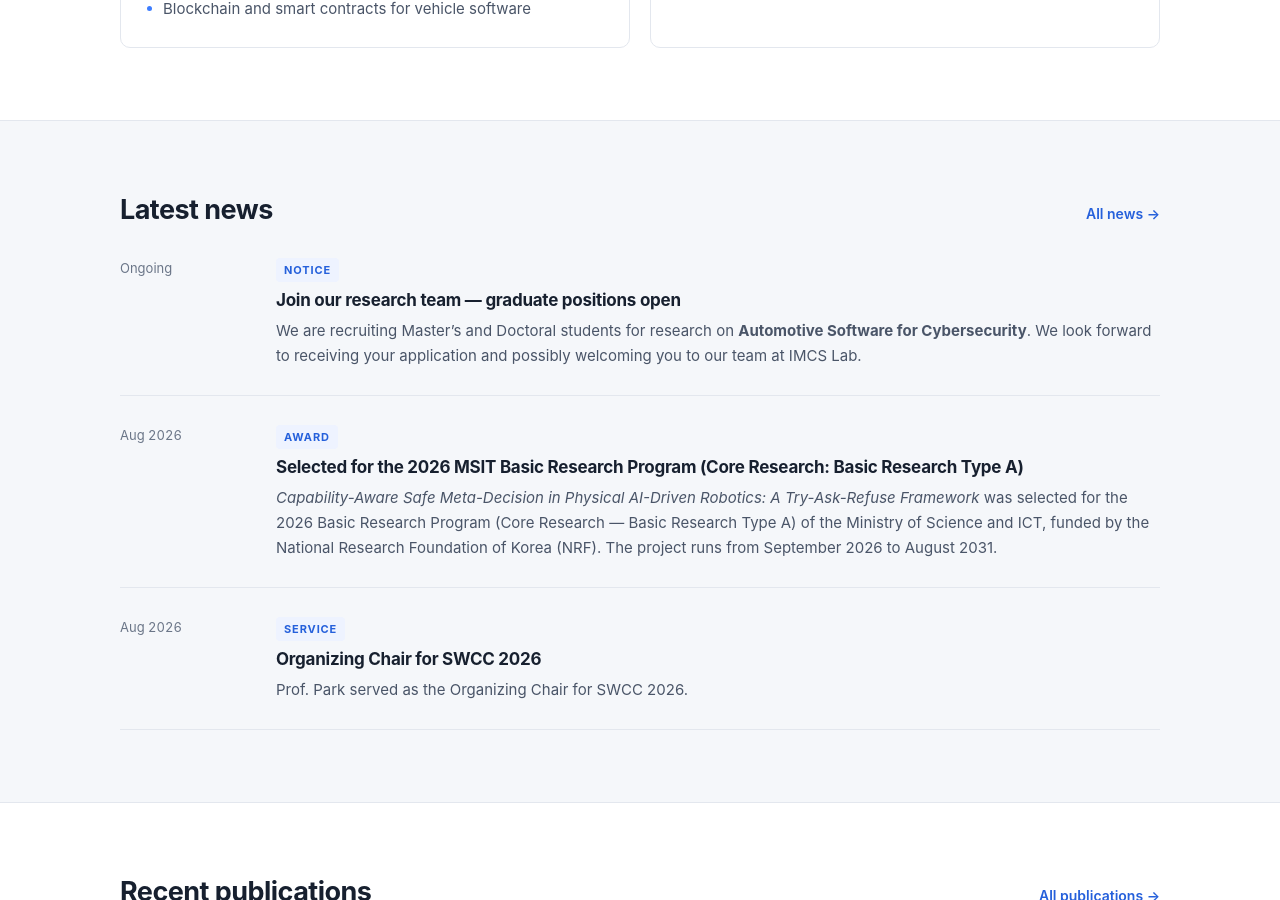
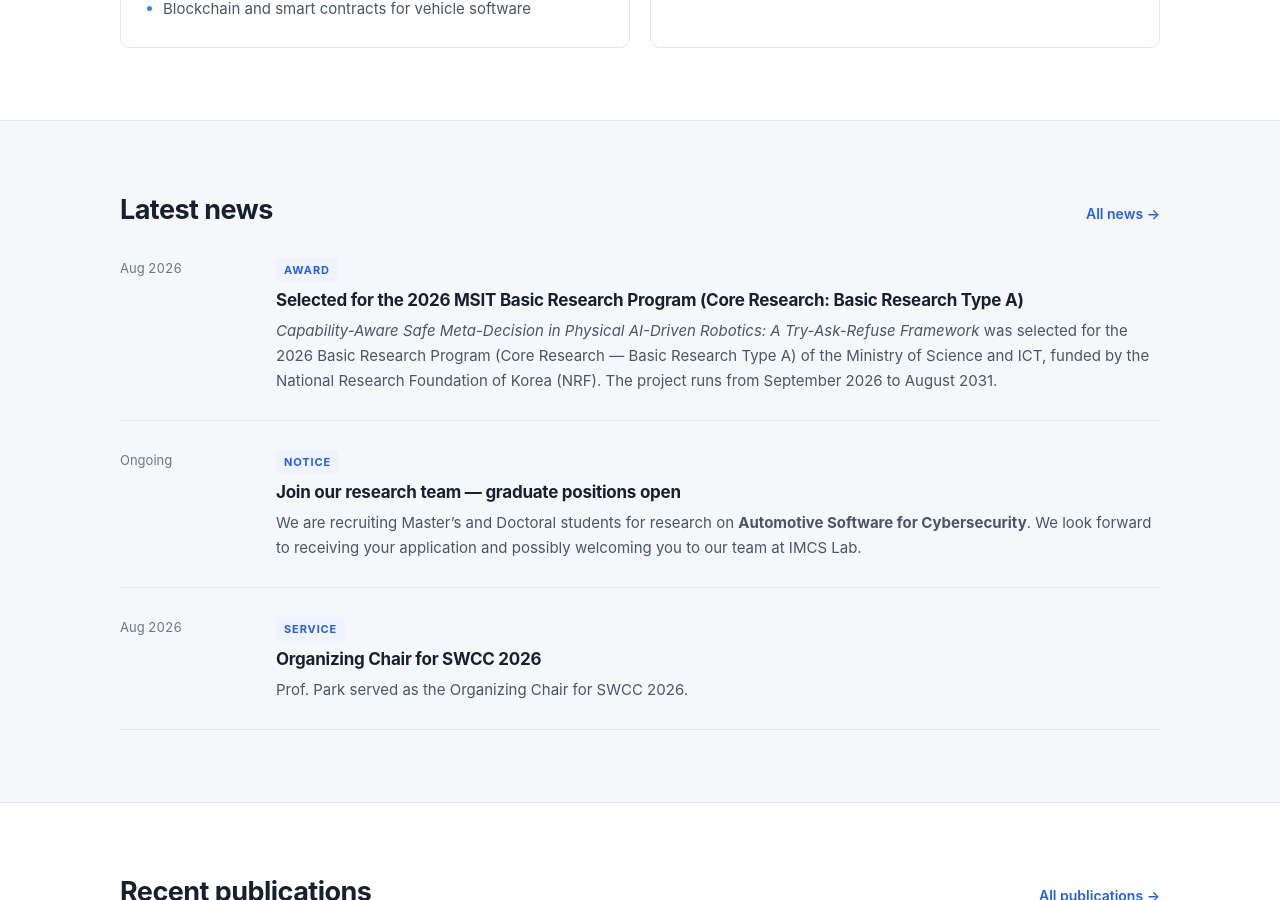
Before and after one commit to imcslab/imcslab.github.io, a Jekyll site: the page built from index.html, in a window 1280 px wide and 900 px high, scrolled down 1157 px. Built offline with Jekyll 4.4.1, drawn with Linux system fonts in a browser that asks for light colours; part of the change alters nothing that is shown.

Commit message:
News: move the 2026 NRF grant announcement to the top
Co-Authored-By: Claude Opus 5 (1M context) <noreply@anthropic.com>

```diff
--- a/_data/news.yml
+++ b/_data/news.yml
@@ -17,6 +17,16 @@
 #
 # Items are shown in the order written here — newest first.
 
+- date: "Aug 2026"
+  tag: Award
+  title: "Selected for the 2026 MSIT Basic Research Program (Core Research: Basic Research Type A)"
+  body: >
+    *Capability-Aware Safe Meta-Decision in Physical AI-Driven Robotics: A
+    Try-Ask-Refuse Framework* was selected for the 2026 Basic Research Program
+    (Core Research — Basic Research Type A) of the Ministry of Science and ICT,
+    funded by the National Research Foundation of Korea (NRF). The project runs
+    from September 2026 to August 2031.
+
 - date: "Ongoing"
   tag: Notice
   title: "Join our research team — graduate positions open"
@@ -28,16 +38,6 @@
     - "Research topics: anomaly detection for CAN IDS, PKI for EV Plug and Charge, blockchain and smart contracts for automotive transactions"
     - "Positions: Master's or Doctoral program for graduate research opportunities"
     - "Contact: Prof. Seunghyun Park ([sp@hansung.ac.kr](mailto:sp@hansung.ac.kr))"
-
-- date: "Aug 2026"
-  tag: Award
-  title: "Selected for the 2026 MSIT Basic Research Program (Core Research: Basic Research Type A)"
-  body: >
-    *Capability-Aware Safe Meta-Decision in Physical AI-Driven Robotics: A
-    Try-Ask-Refuse Framework* was selected for the 2026 Basic Research Program
-    (Core Research — Basic Research Type A) of the Ministry of Science and ICT,
-    funded by the National Research Foundation of Korea (NRF). The project runs
-    from September 2026 to August 2031.
 
 - date: "Aug 2026"
   tag: Service
```
